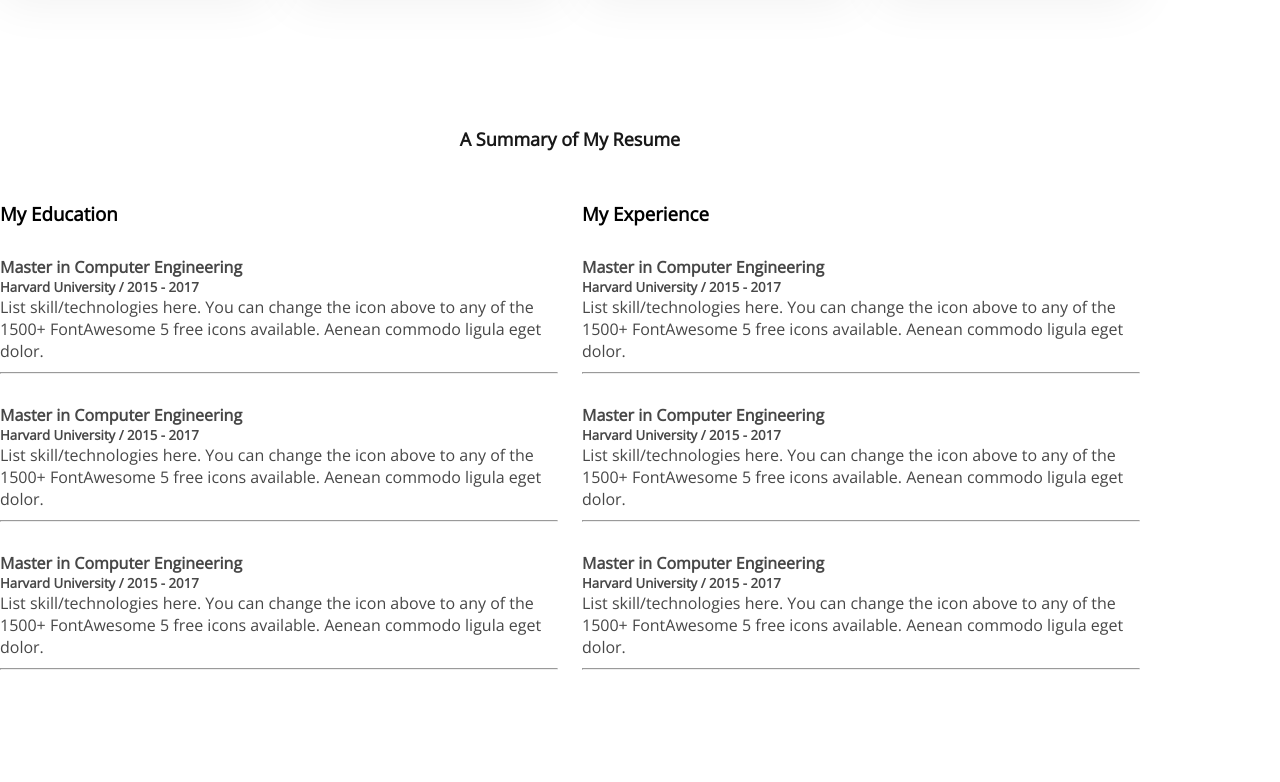
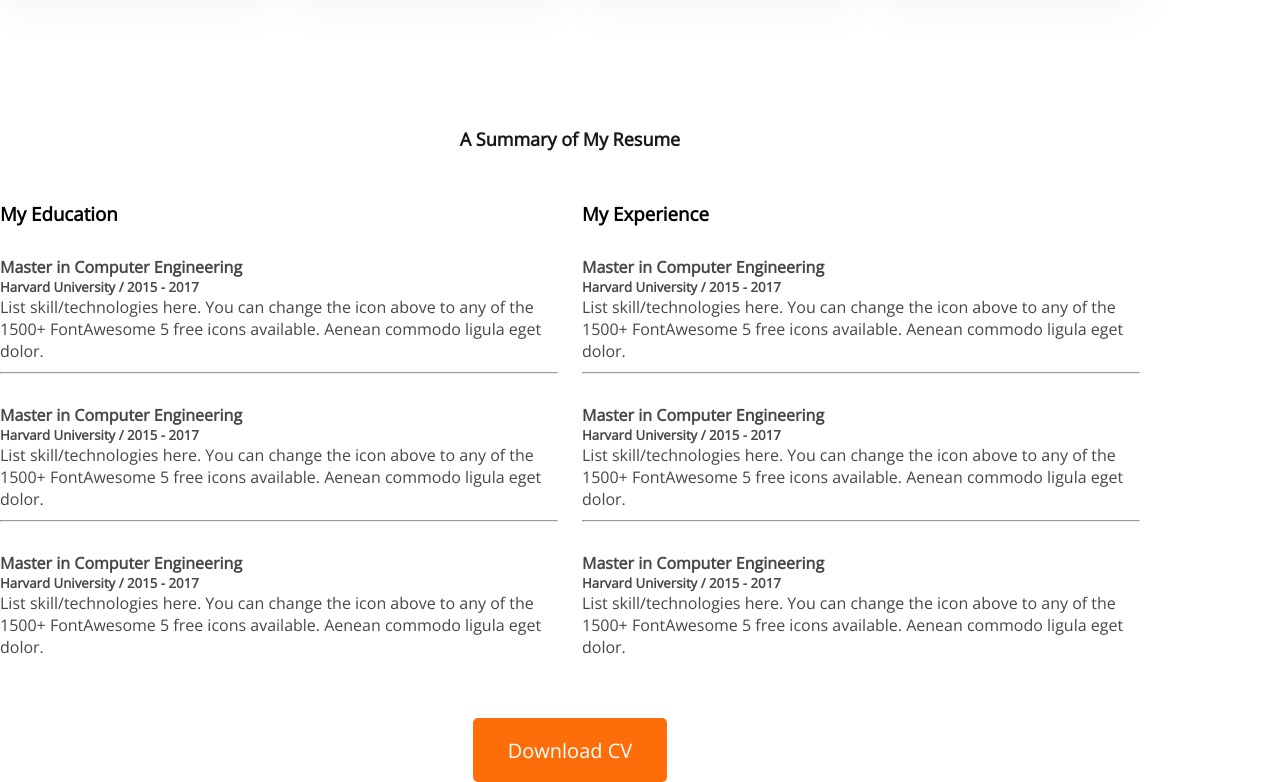
Before and after one commit to Anjuman-ara2828/developer.portfolio, a plain HTML site: page index.html in a window 1280 px wide. Shown: the part 1922-2704 px from the top of the page. Before the commit the page ends 2592 px from the top, so only its background shows below. Drawn offline with nearby package versions, Linux system fonts and the light colour scheme.

Commit message:
resume button added

```diff
--- a/index.html
+++ b/index.html
@@ -116,7 +116,7 @@
           <p class="description">List skill/technologies here. You can change the icon above
             to any of the 1500+ FontAwesome 5 free icons available. Aenean commodo ligula eget dolor.</p>
         </div>
-        <hr>
+
       </div>
       <div>
         <h3 class="resume-title">My Experience</h3>
@@ -139,10 +139,12 @@
           <p class="description">List skill/technologies here. You can change the icon above
             to any of the 1500+ FontAwesome 5 free icons available. Aenean commodo ligula eget dolor.</p>
         </div>
-        <hr>
+
       </div>
      </div>
-
+     <div class="resume-button">
+      <button class="btn-primary">Download CV</button>
+     </div>
 
     </section>
    </section>
--- a/styles/portfolio.css
+++ b/styles/portfolio.css
@@ -150,7 +150,10 @@ padding: 30px;
     margin-bottom: 30px;
     color: #474747;
     margin-bottom: 10px;
-
+ }
+ .resume-button{
+    margin-top: 50px;
+    text-align: center;
  }
  .resume.title{
     color: #474747;
```
